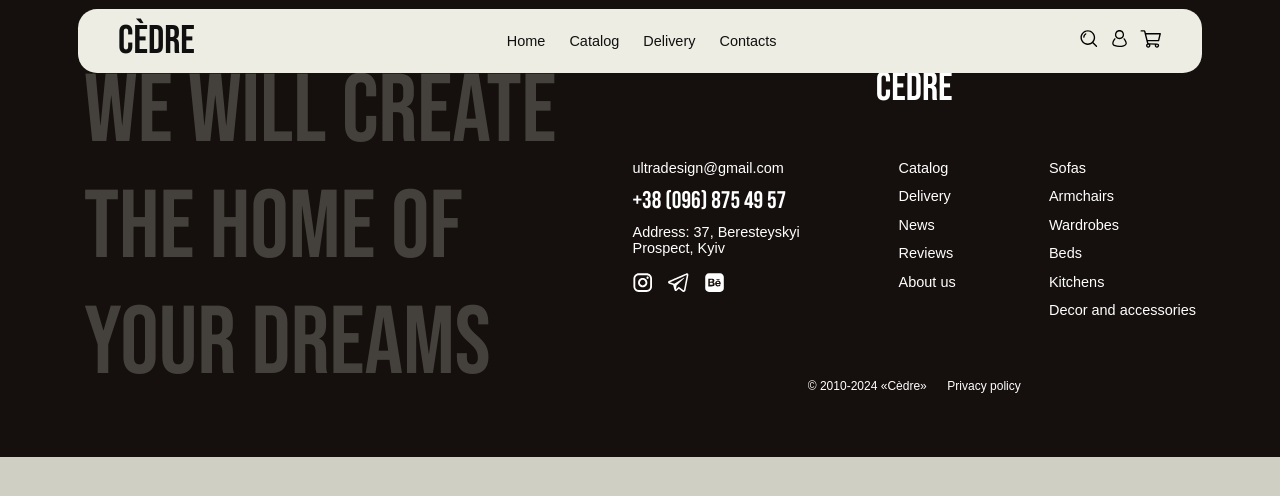
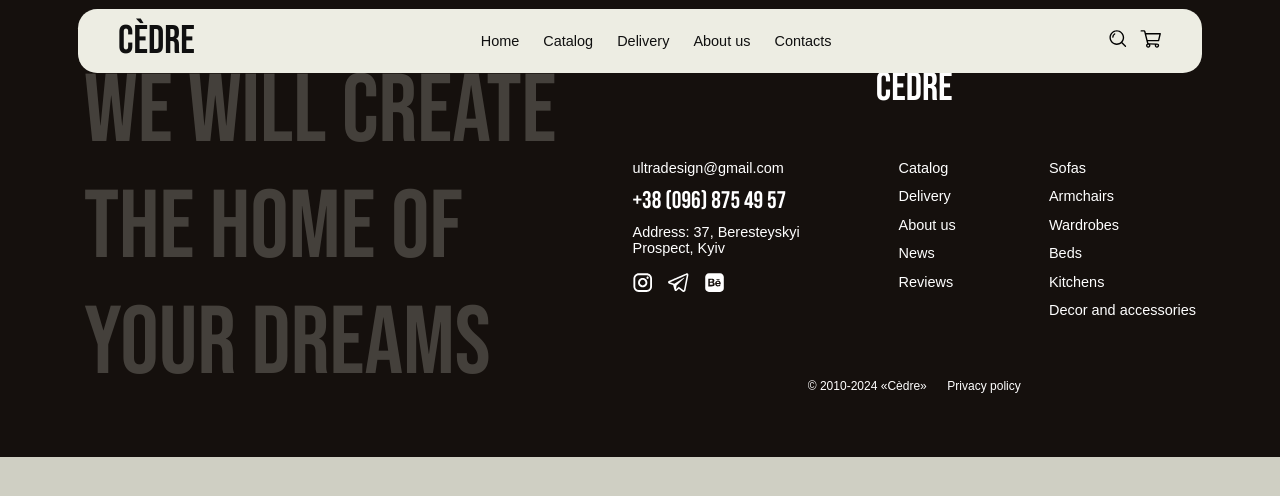
Before and after one commit to alyonashunevych/Cedre, a React (Create React App) app: page / in a window 1280 px wide. Shown: the top 496 px of the page. Built offline with nearby package versions, Linux system fonts and the light colour scheme; a web font is replaced by a local one.

Commit message:
add About us and Contacts

```diff
--- a/package.json
+++ b/package.json
@@ -13,6 +13,7 @@
     "react-dom": "^18.2.0",
     "react-router-dom": "^6.22.3",
     "react-scripts": "5.0.1",
+    "react-scroll": "^1.9.3",
     "react-select": "^5.8.0",
     "web-vitals": "^2.1.4"
   },
--- a/src/Routing.js
+++ b/src/Routing.js
@@ -3,6 +3,7 @@ import Main from './components/pages/Main';
 import Layout from './components/Layout';
 import Catalog from './components/pages/Catalog';
 import Delivery from './components/pages/Delivery';
+import AboutUs from './components/pages/AboutUs';
 
 export const routing = createBrowserRouter([
     {
@@ -20,6 +21,10 @@ export const routing = createBrowserRouter([
         {
           element: <Delivery/>,
           path: "/delivery"
+        },
+        {
+          element: <AboutUs/>,
+          path: "/about-us"
         }
       ]
     }
--- a/src/components/Footer.js
+++ b/src/components/Footer.js
@@ -35,7 +35,7 @@ export default function Footer() {
   };
 
   return (
-    <footer>
+    <footer id="footer">
       <p className="footer_text">We will create the home of your dreams</p>
       <div className="foot_box">
         <span className="foot_logo">Cèdre</span>
@@ -72,14 +72,14 @@ export default function Footer() {
             <NavLink to="/delivery" className="footer_link">
               Delivery
             </NavLink>
+            <NavLink to="/about-us" className="footer_link">
+              About us
+            </NavLink>
             <NavLink to="/news" className="footer_link">
               News
             </NavLink>
             <NavLink to="/reviews" className="footer_link">
               Reviews
-            </NavLink>
-            <NavLink to="/about us" className="footer_link">
-              About us
             </NavLink>
           </div>
           <div className="nav_box2">
--- a/src/components/Header.js
+++ b/src/components/Header.js
@@ -1,6 +1,7 @@
 import { NavLink } from "react-router-dom";
 import React, { useState } from "react";
 import Bag from "./Bag.js";
+import { Link } from "react-scroll";
 
 export default function Header() {
   const [showBagOverlay, setShowBagOverlay] = useState(false);
@@ -40,9 +41,14 @@ export default function Header() {
               </NavLink>
             </li>
             <li>
-              <NavLink to="/contacts" className="link" activeClassName="active">
+              <NavLink to="/about-us" className="link" activeClassName="active">
+                About us
+              </NavLink>
+            </li>
+            <li>
+              <Link to="footer" smooth={true} duration={500} className="link">
                 Contacts
-              </NavLink>
+              </Link>
             </li>
           </ul>
 
@@ -50,7 +56,6 @@ export default function Header() {
             <NavLink to="/Cedre">
               <button className="search"></button>
             </NavLink>
-            <button className="account"></button>
             <button onClick={handleBagClick} className="basket"></button>
           </ul>
         </div>
--- a/src/components/Main/Block7.js
+++ b/src/components/pages/AboutUs.js
@@ -1,9 +1,10 @@
 import React from "react";
 import img1 from "../../img/aboutus.png";
 
-export default function Block7() {
+export default function AboutUs() {
+  window.scrollTo(0, 0);
   return (
-    <div className="block7">
+    <div className="block7 content">
       <div className="au_block">
         <h2>About Us</h2>
         <div className="au_block2">
--- a/src/components/pages/Main.js
+++ b/src/components/pages/Main.js
@@ -5,7 +5,6 @@ import Block3 from '../Main/Block3';
 import Block4 from '../Main/Block4';
 import Block5 from '../Main/Block5';
 import Block6 from '../Main/Block6';
-import Block7 from '../Main/Block7';
 
 export default function Main() {
     window.scrollTo(0, 0);
@@ -17,7 +16,6 @@ export default function Main() {
          <Block4/>
          <Block5/>
          <Block6/>
-         <Block7/>
         </>
     )
 }
--- a/src/style.css
+++ b/src/style.css
@@ -255,8 +255,7 @@ main {
 .block3,
 .block4,
 .block5,
-.block6,
-.block7 {
+.block6 {
   margin-bottom: 5.7vw;
 }
 
@@ -276,8 +275,10 @@ main {
   display: flex;
   flex-direction: row;
   align-items: center;
-  justify-content: space-between;
   width: 87.59vw;
+  margin-bottom: 9vw;
+  justify-content: center;
+  gap: 1vw;
 }
 
 .box {
@@ -317,9 +318,9 @@ main {
 }
 
 .big_img_au {
-  width: 44.46vw;
-  height: 32.07vw;
-  margin-top: 1vw;
+  height: 27.7vw;
+  object-fit: contain;
+  align-self: flex-end;
 }
 
 .lil_img {
```
Also changed, not shown: 1 other file (tests, documents, lock files or other folders).
